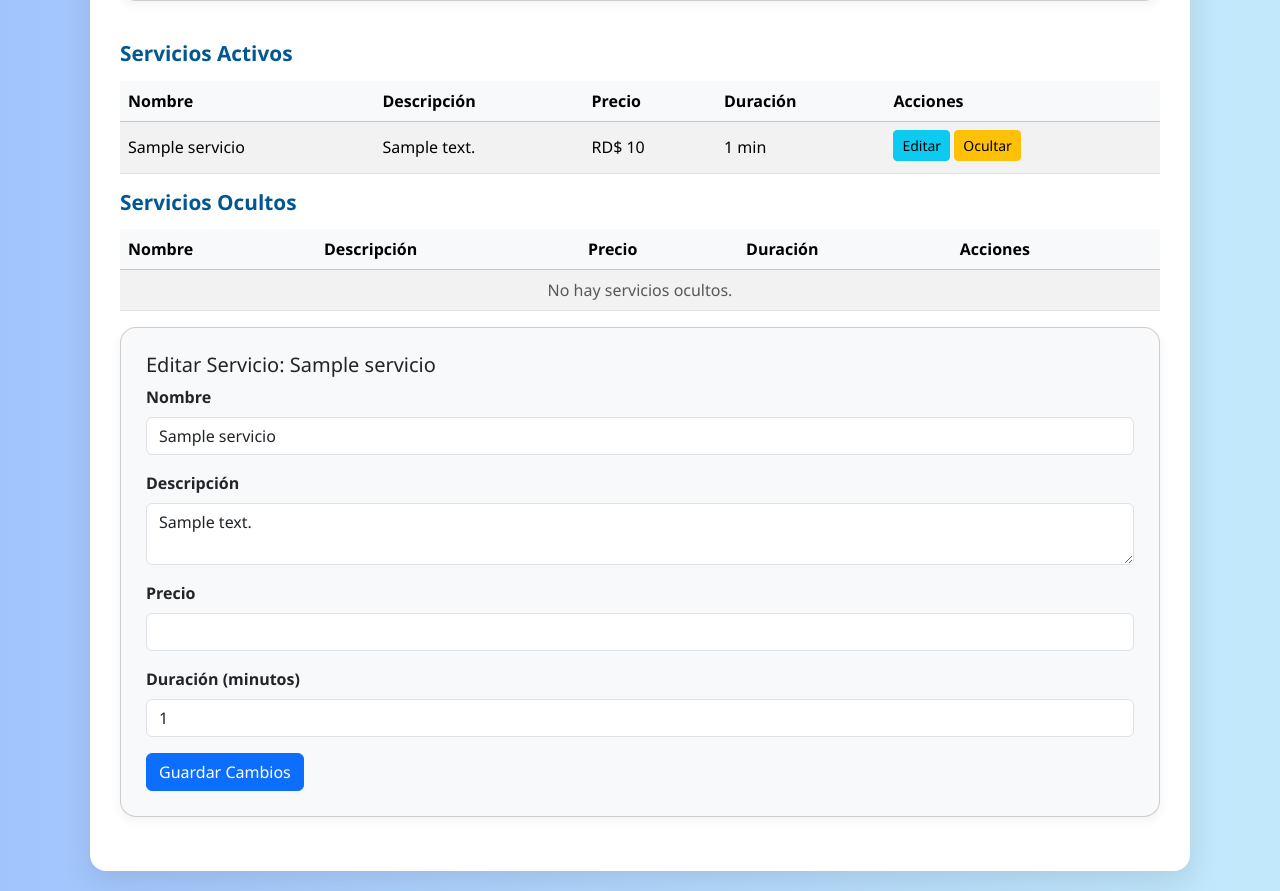
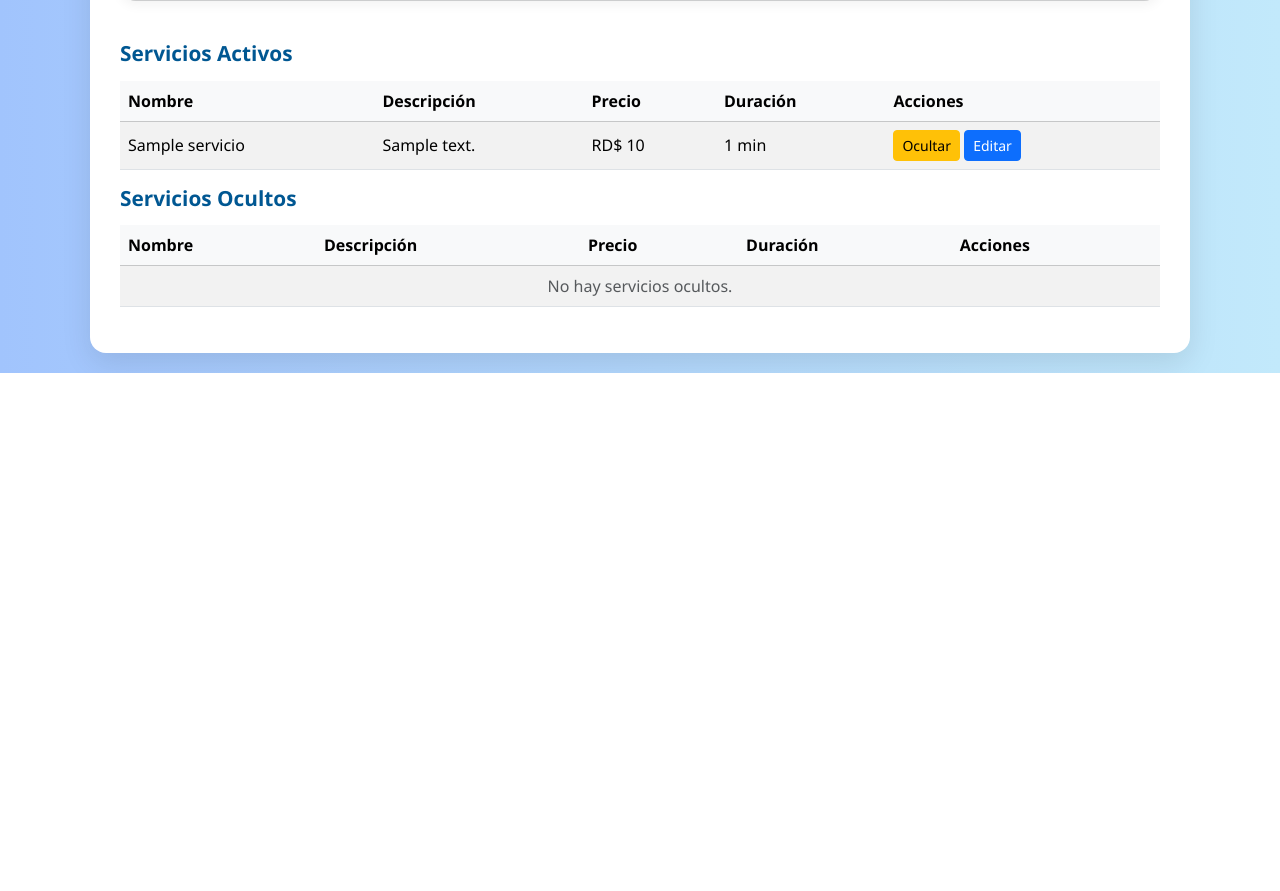
Before and after one commit to Garciayonatan/Gestiona_tu_citas, a Django app: page /empresa/servicios/ in a window 1280 px wide. Shown: the part 738-1629 px from the top of the page. After the commit the page ends 1111 px from the top, so only its background shows below. Run offline with Django 5.2, Linux system fonts and the light colour scheme; a user stored in the database is signed in; tables that the repository leaves empty hold one stand-in row (values such as "Sample post").

Commit message:
Descripción de los cambios realizados

```diff
--- a/templates/app/servicio_empresa.html
+++ b/templates/app/servicio_empresa.html
@@ -82,7 +82,6 @@
       overflow-x: auto;
     }
 
-    /* --- Responsive para móviles: --- */
     @media (max-width: 768px) {
       .top-bar {
         flex-direction: column;
@@ -245,16 +244,13 @@
             <td data-label="Precio">{{ servicio.precio_formateado }}</td>
             <td data-label="Duración">{{ servicio.duracion|default:"No especificado" }} min</td>
             <td data-label="Acciones">
-              <!-- Botón Editar -->
-              <a href="#editarServicio{{ servicio.id }}" class="btn btn-info btn-sm mb-1">Editar</a>
-
-              <!-- Botón Ocultar -->
               <form method="post" style="display:inline;">
                 {% csrf_token %}
                 <input type="hidden" name="eliminar_servicio" value="1" />
                 <input type="hidden" name="servicio_id" value="{{ servicio.id }}" />
-                <button type="submit" class="btn btn-warning btn-sm mb-1">Ocultar</button>
+                <button type="submit" class="btn btn-warning btn-sm">Ocultar</button>
               </form>
+              <a href="{% url 'app:editar_servicio' servicio.id %}" class="btn btn-primary btn-sm">Editar</a>
             </td>
           </tr>
           {% empty %}
@@ -289,16 +285,13 @@
             <td data-label="Precio">{{ servicio.precio_formateado }}</td>
             <td data-label="Duración">{{ servicio.duracion|default:"No especificado" }} min</td>
             <td data-label="Acciones">
-              <!-- Botón Editar -->
-              <a href="#editarServicio{{ servicio.id }}" class="btn btn-info btn-sm mb-1">Editar</a>
-
-              <!-- Botón Activar -->
               <form method="post" style="display:inline;">
                 {% csrf_token %}
                 <input type="hidden" name="mostrar_servicio" value="1" />
                 <input type="hidden" name="servicio_id" value="{{ servicio.id }}" />
-                <button type="submit" class="btn btn-success btn-sm mb-1">Activar</button>
+                <button type="submit" class="btn btn-success btn-sm">Activar</button>
               </form>
+              <a href="{% url 'app:editar_servicio' servicio.id %}" class="btn btn-primary btn-sm">Editar</a>
             </td>
           </tr>
           {% empty %}
@@ -311,34 +304,6 @@
     </div>
   </div>
 
-  <!-- Formularios de edición por fuera -->
-  {% for servicio in servicios_activos %}
-  <div class="card mb-4" id="editarServicio{{ servicio.id }}">
-    <h5>Editar Servicio: {{ servicio.nombre }}</h5>
-    <form method="post">
-      {% csrf_token %}
-      <input type="hidden" name="servicio_id" value="{{ servicio.id }}" />
-      <div class="mb-3">
-        <label class="form-label">Nombre</label>
-        <input type="text" name="nombre" value="{{ servicio.nombre }}" class="form-control" required>
-      </div>
-      <div class="mb-3">
-        <label class="form-label">Descripción</label>
-        <textarea name="descripcion" class="form-control">{{ servicio.descripcion }}</textarea>
-      </div>
-      <div class="mb-3">
-        <label class="form-label">Precio</label>
-        <input type="number" name="precio" value="{{ servicio.precio }}" class="form-control" step="0.01" required>
-      </div>
-      <div class="mb-3">
-        <label class="form-label">Duración (minutos)</label>
-        <input type="number" name="duracion" value="{{ servicio.duracion }}" class="form-control" required>
-      </div>
-      <button type="submit" class="btn btn-primary">Guardar Cambios</button>
-    </form>
-  </div>
-  {% endfor %}
-
 </div>
 
 <script src="https://cdn.jsdelivr.net/npm/bootstrap@5.3.2/dist/js/bootstrap.bundle.min.js"></script>
```
